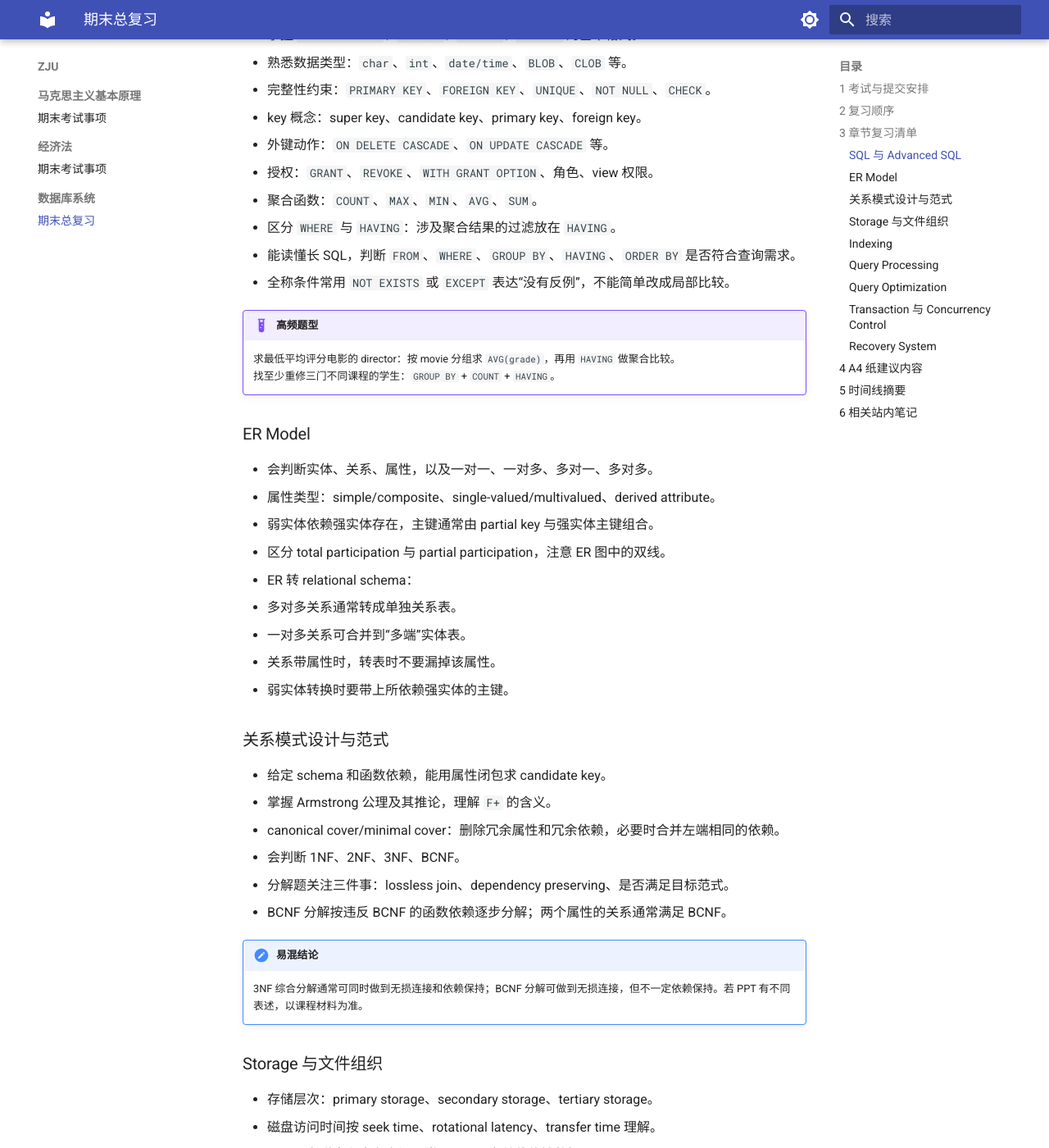
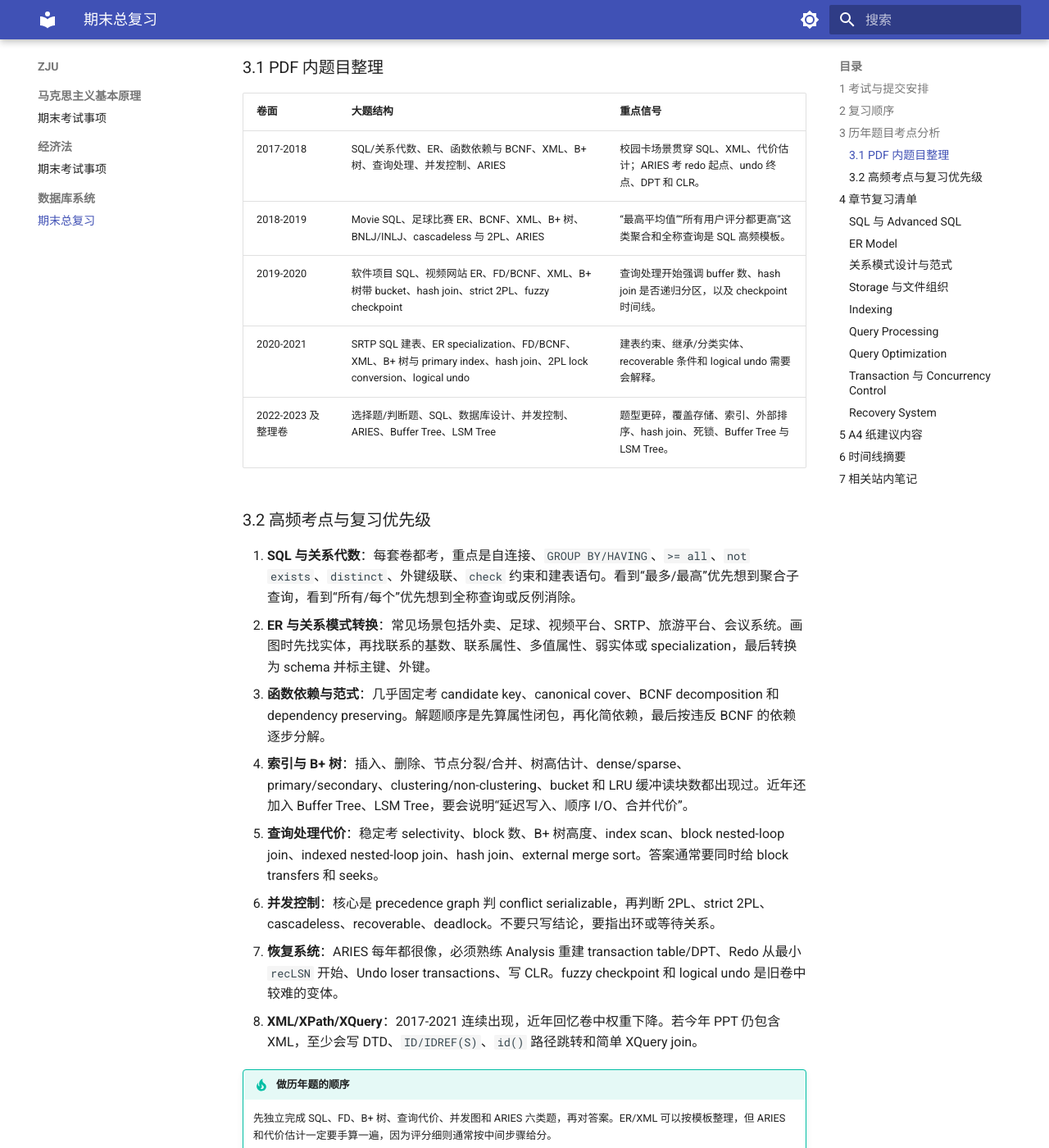
Before and after one commit to Sushidesu486/note.shouss.top, an MkDocs documentation site: the page built from docs/zju/database_system/final_review.md, in a window 1280 px wide and 1400 px high, scrolled down 1473 px. Shown: the whole window at 82% size. Built offline with MkDocs 1.6.1 and Material for MkDocs 9.7.7, drawn with Linux system fonts in a browser that asks for light colours; some of the changed text lies outside the part shown.

Commit message:
docs(zju:database): add past exam analysis

```diff
--- a/docs/zju/database_system/final_review.md
+++ b/docs/zju/database_system/final_review.md
@@ -30,7 +30,38 @@
 4. 对比同类方法：RAID level、文件组织、buffer 策略、selection 方法、join 方法、恢复策略等都适合考“场景 + 优缺点 + 代价”。
 5. 最后整理 A4：优先放公式、判定规则、SQL 模板和容易混淆的结论。
 
-## 3 章节复习清单
+## 3 历年题目考点分析
+
+资料来源：[2018final.pdf](2018final.pdf)。该文件名保留为原始文件名，但内部实际包含多套历年卷、回忆卷与参考答案。图形题中的 B+ 树、Buffer Tree 图需要回到 PDF 原图练习。
+
+### 3.1 PDF 内题目整理
+
+| 卷面 | 大题结构 | 重点信号 |
+|------|----------|----------|
+| 2017-2018 | SQL/关系代数、ER、函数依赖与 BCNF、XML、B+ 树、查询处理、并发控制、ARIES | 校园卡场景贯穿 SQL、XML、代价估计；ARIES 考 redo 起点、undo 终点、DPT 和 CLR。 |
+| 2018-2019 | Movie SQL、足球比赛 ER、BCNF、XML、B+ 树、BNLJ/INLJ、cascadeless 与 2PL、ARIES | “最高平均值”“所有用户评分都更高”这类聚合和全称查询是 SQL 高频模板。 |
+| 2019-2020 | 软件项目 SQL、视频网站 ER、FD/BCNF、XML、B+ 树带 bucket、hash join、strict 2PL、fuzzy checkpoint | 查询处理开始强调 buffer 数、hash join 是否递归分区，以及 checkpoint 时间线。 |
+| 2020-2021 | SRTP SQL 建表、ER specialization、FD/BCNF、XML、B+ 树与 primary index、hash join、2PL lock conversion、logical undo | 建表约束、继承/分类实体、recoverable 条件和 logical undo 需要会解释。 |
+| 2022-2023 及整理卷 | 选择题/判断题、SQL、数据库设计、并发控制、ARIES、Buffer Tree、LSM Tree | 题型更碎，覆盖存储、索引、外部排序、hash join、死锁、Buffer Tree 与 LSM Tree。 |
+
+### 3.2 高频考点与复习优先级
+
+1. **SQL 与关系代数**：每套卷都考，重点是自连接、`GROUP BY/HAVING`、`>= all`、`not exists`、`distinct`、外键级联、`check` 约束和建表语句。看到“最多/最高”优先想到聚合子查询，看到“所有/每个”优先想到全称查询或反例消除。
+2. **ER 与关系模式转换**：常见场景包括外卖、足球、视频平台、SRTP、旅游平台、会议系统。画图时先找实体，再找联系的基数、联系属性、多值属性、弱实体或 specialization，最后转换为 schema 并标主键、外键。
+3. **函数依赖与范式**：几乎固定考 candidate key、canonical cover、BCNF decomposition 和 dependency preserving。解题顺序是先算属性闭包，再化简依赖，最后按违反 BCNF 的依赖逐步分解。
+4. **索引与 B+ 树**：插入、删除、节点分裂/合并、树高估计、dense/sparse、primary/secondary、clustering/non-clustering、bucket 和 LRU 缓冲读块数都出现过。近年还加入 Buffer Tree、LSM Tree，要会说明“延迟写入、顺序 I/O、合并代价”。
+5. **查询处理代价**：稳定考 selectivity、block 数、B+ 树高度、index scan、block nested-loop join、indexed nested-loop join、hash join、external merge sort。答案通常要同时给 block transfers 和 seeks。
+6. **并发控制**：核心是 precedence graph 判 conflict serializable，再判断 2PL、strict 2PL、cascadeless、recoverable、deadlock。不要只写结论，要指出环或等待关系。
+7. **恢复系统**：ARIES 每年都很像，必须熟练 Analysis 重建 transaction table/DPT、Redo 从最小 `recLSN` 开始、Undo loser transactions、写 CLR。fuzzy checkpoint 和 logical undo 是旧卷中较难的变体。
+8. **XML/XPath/XQuery**：2017-2021 连续出现，近年回忆卷中权重下降。若今年 PPT 仍包含 XML，至少会写 DTD、`ID/IDREF(S)`、`id()` 路径跳转和简单 XQuery join。
+
+!!! tip "做历年题的顺序"
+    先独立完成 SQL、FD、B+ 树、查询代价、并发图和 ARIES 六类题，再对答案。ER/XML 可以按模板整理，但 ARIES 和代价估计一定要手算一遍，因为评分细则通常按中间步骤给分。
+
+!!! warning "复习取舍"
+    历年题说明恢复、并发、索引和查询处理非常稳定；Buffer Tree、LSM Tree、列存储、外部排序、稀疏/稠密索引等更像近年选择题考点，适合放进 A4 纸的“易混判断”区。
+
+## 4 章节复习清单
 
 ### SQL 与 Advanced SQL
 
@@ -187,7 +218,7 @@
 | 130:16-137:50 | 助教串讲 Transaction 与 Concurrency |
 | 138:37-144:00 | 助教串讲 Recovery 与 ARIES |
 
-## 6 相关站内笔记
+## 7 相关站内笔记
 
 - [Query Execution](../../cmu_15_445/query_execution.md)
 - [Database Logging](../../cmu_15_445/data_logging.md)
```
Also changed, not shown: other parts of docs/zju/database_system/final_review.md (+2 -2 lines), 1 other file.
